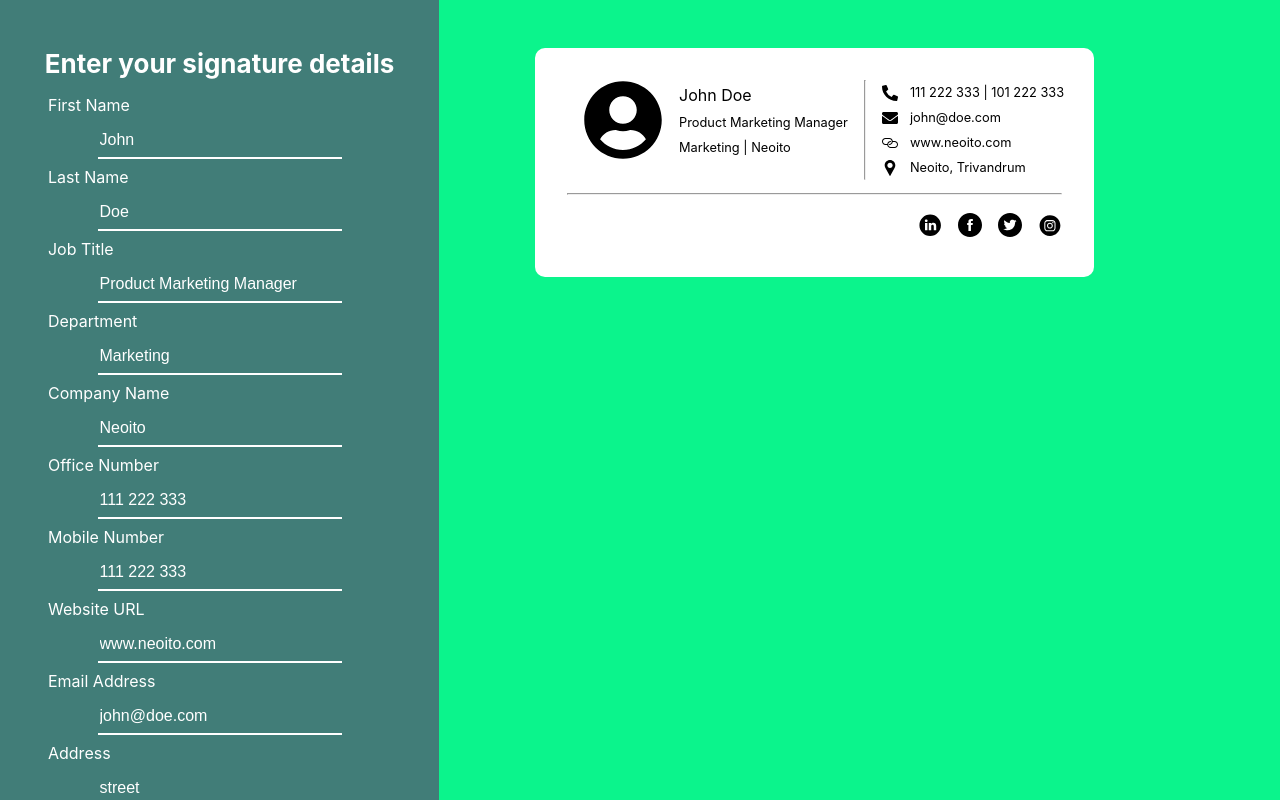
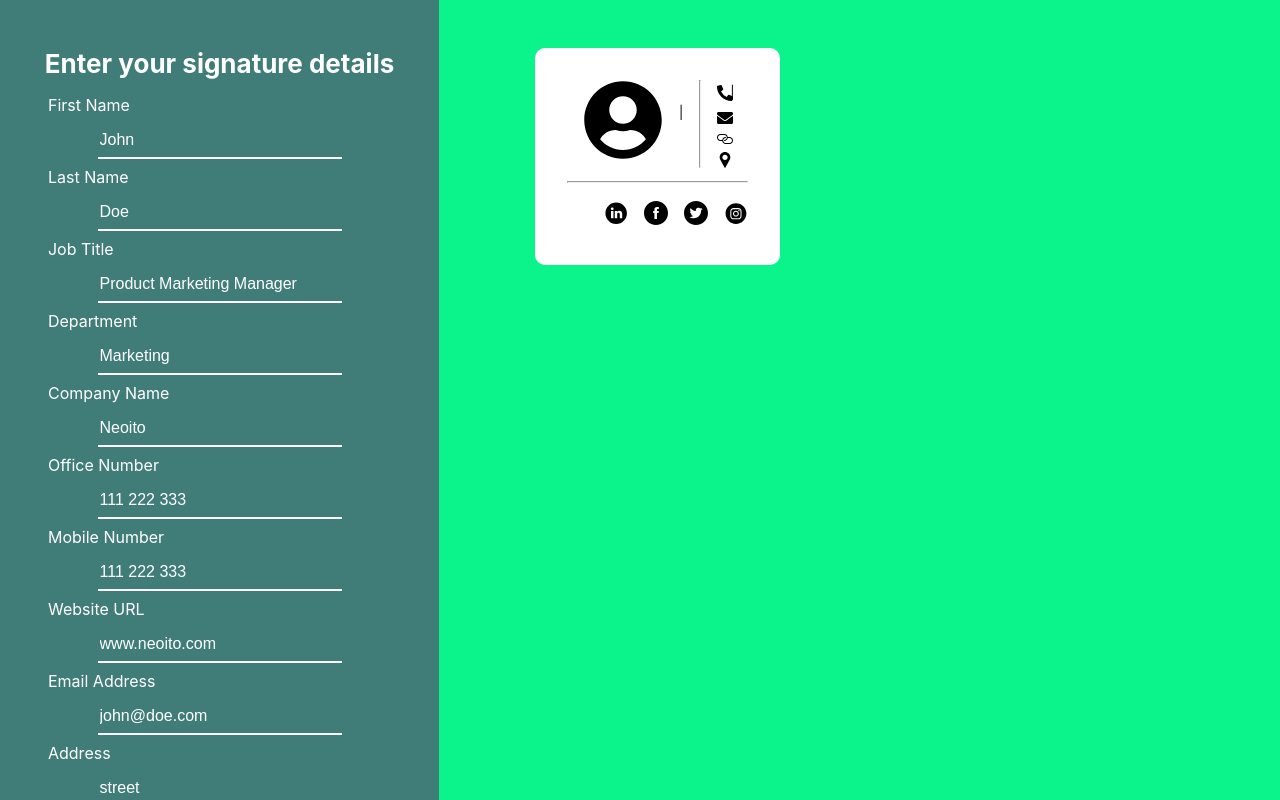
Before and after one commit to akhilalekha/email-signature, a React (Create React App) app: page / in a window 1280 px wide. Shown: the top 800 px of the page. Built offline with nearby package versions, Linux system fonts and the light colour scheme.

Commit message:
replace static data in template with form data

```diff
--- a/src/context/FormState.js
+++ b/src/context/FormState.js
@@ -12,7 +12,7 @@ const FormState = props => {
 	const [state, dispatch] = useReducer(FormReducer, initialState);
 
 	const getFormData = data => {
-		console.log("in form context", { data });
+		// console.log("in form context", { data });
 		dispatch({
 			type: SET_TEMPLATE,
 			payload: data
--- a/src/templates/template1/Template1.jsx
+++ b/src/templates/template1/Template1.jsx
@@ -1,12 +1,12 @@
 import React, { useContext } from "react";
-import facebook from "../facebook_circle.svg";
-import linkedin from "../linkedin_circle.svg";
-import twitter from "../twitter_circle.svg";
-import instagram from "../instagram_circle.svg";
-import pin from "../pin.svg";
-import phone from "../phone-alt-solid.svg";
-import mail from "../envelope-solid.svg";
-import link from "../chain.svg";
+import facebook_icon from "../facebook_circle.svg";
+import linkedin_icon from "../linkedin_circle.svg";
+import twitter_icon from "../twitter_circle.svg";
+import instagram_icon from "../instagram_circle.svg";
+import pin_icon from "../pin.svg";
+import phone_icon from "../phone-alt-solid.svg";
+import mail_icon from "../envelope-solid.svg";
+import link_icon from "../chain.svg";
 import profileImg from "../user-circle-solid.svg";
 import "./Template1.css";
 import FormContext from "../../context/formContext";
@@ -15,6 +15,25 @@ function Template1() {
 	const formContext = useContext(FormContext);
 
 	const { formData } = formContext;
+	const {
+		firstName,
+		lastName,
+		jobTitle,
+		department,
+		companyName,
+		email,
+		facebook,
+		instagram,
+		twitter,
+		linkedin,
+		addLine1,
+		addLine2,
+		addLine3,
+		addLine4,
+		mobileNum,
+		phoneNum,
+		siteUrl
+	} = formData;
 
 	console.log(formData);
 	return (
@@ -23,36 +42,61 @@ function Template1() {
 				<div className="details">
 					<img className="profile-img" src={profileImg} alt="profile" />
 					<div className="basic-details">
-						<p className="fullname">John Doe</p>
-						<p>Product Marketing Manager</p>
-						<p>Marketing | Neoito</p>
+						<p className="fullname">
+							{firstName} {lastName}
+						</p>
+						<p>{jobTitle}</p>
+						<p>
+							{department} | {companyName}
+						</p>
 					</div>
 					<hr className="vr" />
 					<div className="contact-details">
-						<img className="contact-icon" src={phone} alt="phone icon" />
-						<p>111 222 333 | 101 222 333</p>
-						<img className="contact-icon" src={mail} alt="mail icon" />
-						<a href="john@doe.com">john@doe.com</a>
-						<img className="contact-icon" src={link} alt="url icon" />
-						<a href="www.neoito.com">www.neoito.com</a>
-						<img className="contact-icon" src={pin} alt="location icon" />
-						<p>Neoito, Trivandrum</p>
+						<img className="contact-icon" src={phone_icon} alt="phone icon" />
+						<p>
+							{phoneNum} | {mobileNum}
+						</p>
+						<img className="contact-icon" src={mail_icon} alt="mail icon" />
+						<a href="john@doe.com">{email}</a>
+						<img className="contact-icon" src={link_icon} alt="url icon" />
+						<a href="www.neoito.com">{siteUrl}</a>
+						<img className="contact-icon" src={pin_icon} alt="location icon" />
+						<p>
+							{addLine1 ? addLine1 + "," : ""} {addLine2 ? addLine2 + "," : ""}{" "}
+							{addLine3 ? addLine3 + "," : ""} {addLine4 ? addLine4 : ""}
+						</p>
 					</div>
 				</div>
 
 				<hr />
 				<div className="social-links">
-					<a href="www.linkedin.com">
-						<img className="social-logo" src={linkedin} alt="linkedin logo" />
+					<a href={linkedin}>
+						<img
+							className="social-logo"
+							src={linkedin_icon}
+							alt="linkedin logo"
+						/>
 					</a>
-					<a href="www.facebook.com">
-						<img className="social-logo" src={facebook} alt="facebook logo" />
+					<a href={facebook}>
+						<img
+							className="social-logo"
+							src={facebook_icon}
+							alt="facebook logo"
+						/>
 					</a>
-					<a href="www.twitter.com">
-						<img className="social-logo" src={twitter} alt="twitter logo" />
+					<a href={twitter}>
+						<img
+							className="social-logo"
+							src={twitter_icon}
+							alt="twitter logo"
+						/>
 					</a>
-					<a href="www.instagram.com">
-						<img className="social-logo" src={instagram} alt="instagram logo" />
+					<a href={instagram}>
+						<img
+							className="social-logo"
+							src={instagram_icon}
+							alt="instagram logo"
+						/>
 					</a>
 				</div>
 			</div>
```
